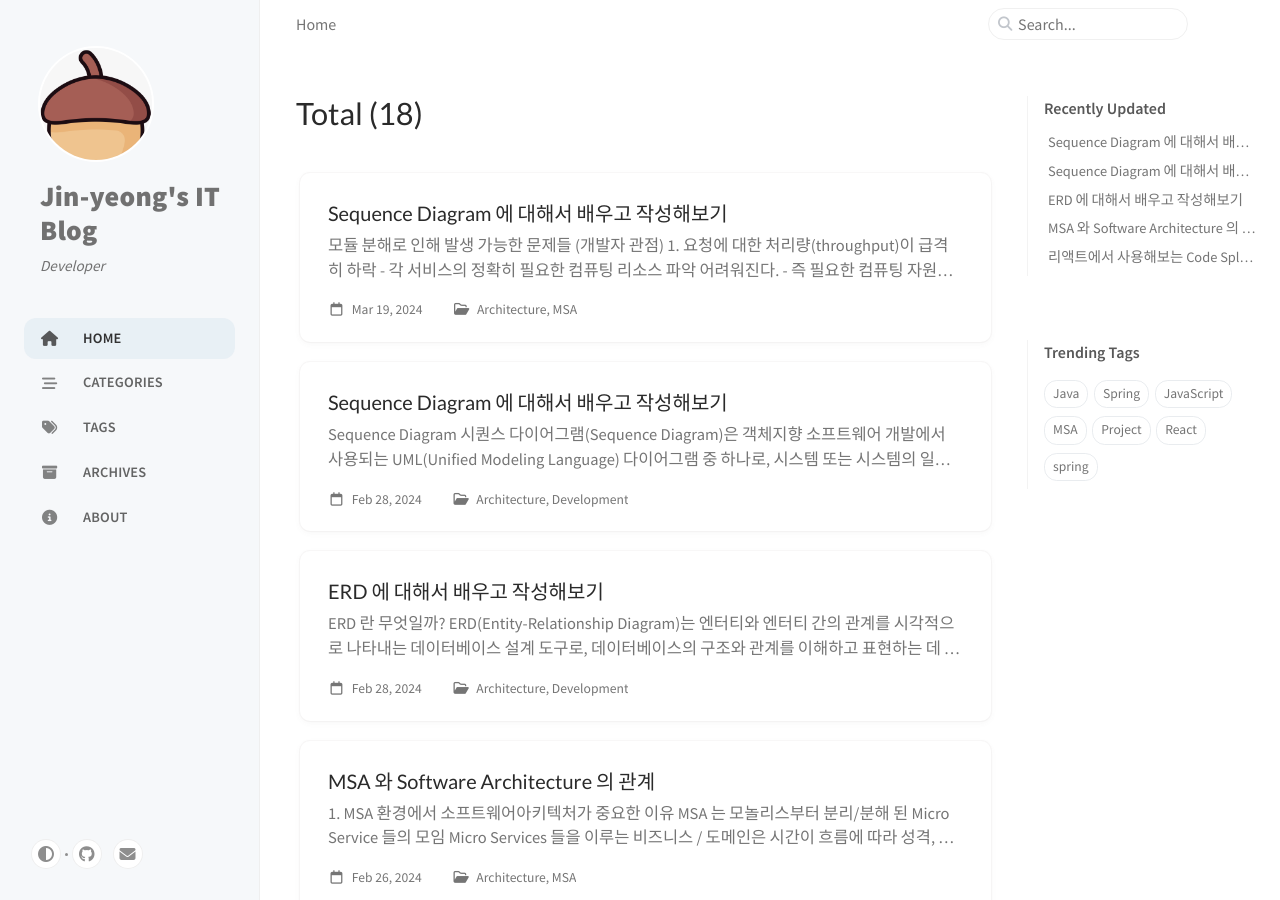
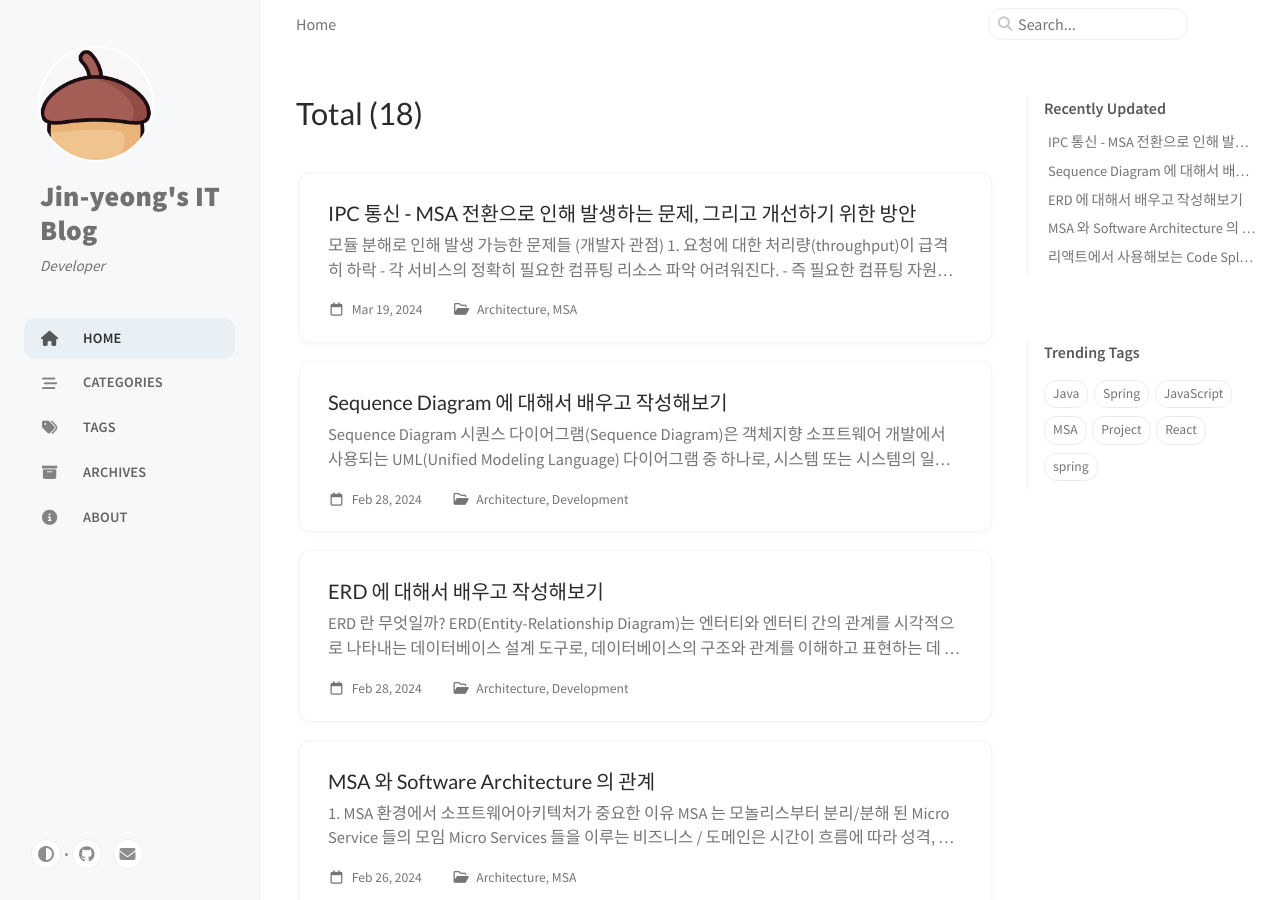
Before and after one commit to yeong0724/yeong0724.github.io, a Jekyll site: the page built from index.markdown, in a window 1280 px wide and 900 px high. Built offline with Jekyll 4.4.1, drawn with Linux system fonts in a browser that asks for light colours; cached includes are drawn as plain includes.

Commit message:
포스트 제목 수정

```diff
--- a/_posts/2024-03-19-MSA-Solution.md
+++ b/_posts/2024-03-19-MSA-Solution.md
@@ -1,5 +1,5 @@
 ---
-title: "Sequence Diagram 에 대해서 배우고 작성해보기"
+title: "IPC 통신 - MSA 전환으로 인해 발생하는 문제, 그리고 개선하기 위한 방안"
 date: 2024-03-19 21:58:30 +0900
 categories: [Architecture, MSA]
 tags: [MSA, Project, spring]
```
